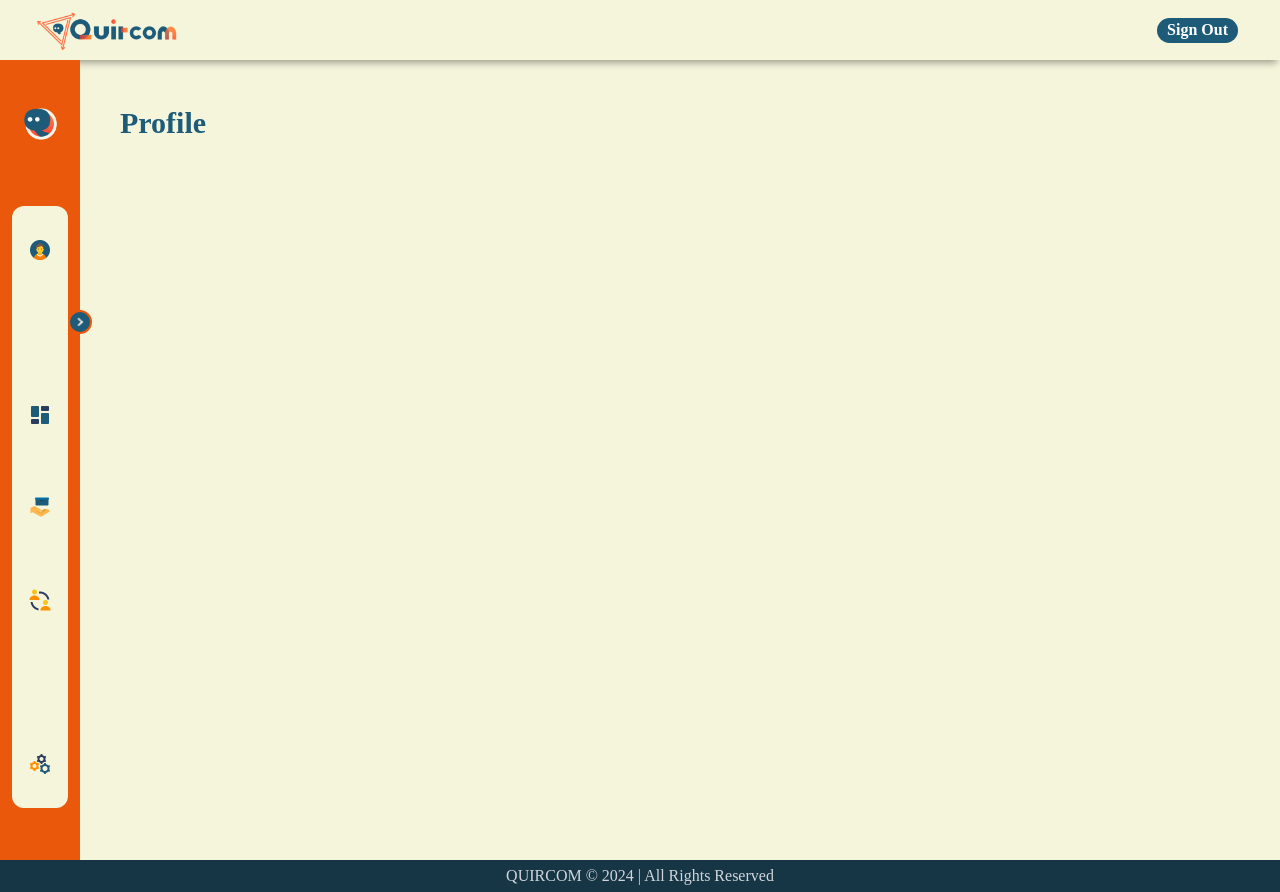
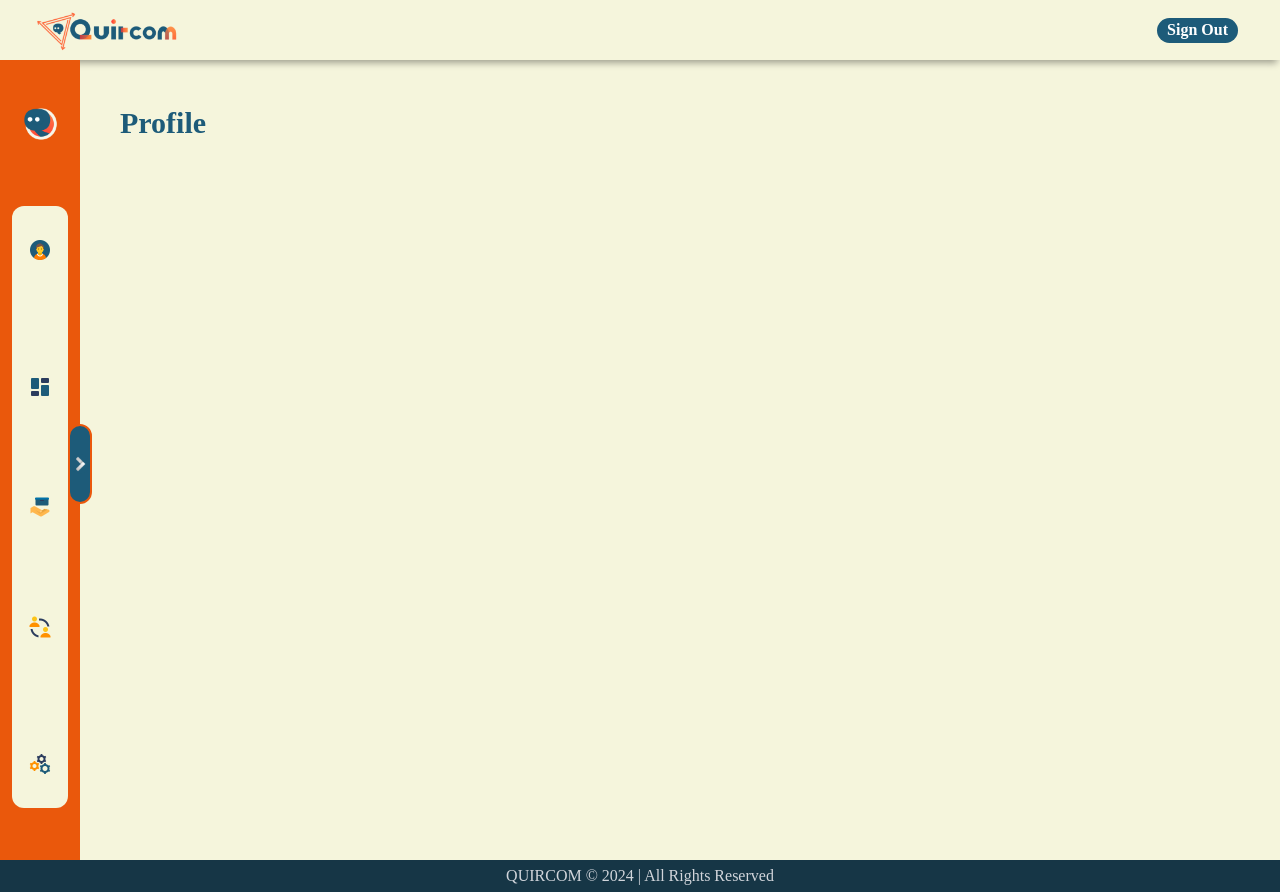
Before and after one commit to jianDeveloper/quircom, a React (Vite) app: page /client/profile in a window 1280 px wide. Built offline with nearby package versions, Linux system fonts and the light colour scheme.

Commit message:
minor changes on client navbar

```diff
--- a/src/client/CNav.jsx
+++ b/src/client/CNav.jsx
@@ -16,51 +16,52 @@ const CNav = () => {
 
   return (
     <aside className='flex items-center'>
-      <div class={`hidden flex-col justify-center items-center float-left ${controller ? 'w-72': 'w-20'} h-[100vh] md:flex p-3 pt-5 bg-orange-600 relative `}>
-        <img className={`flex absolute p-[5px] bg-[#1D5B79] cursor-pointer -right-3 top-[250px] h-6 w-6 border-2 border-orange-600 rounded-full ${!controller && 'rotate-180'}`}
-        src={minCD}
-        onClick={()=> setcontroller(!controller)}
-        />
+      <div class={`hidden flex-col justify-center items-center ${controller ? 'w-72': 'w-20'} h-[100vh] md:flex p-3 pt-5 bg-orange-600 relative `}>
+        <div className='flex justify-center items-center absolute -right-3 h-20 bg-[#1D5B79] border-2 border-orange-600 rounded-full cursor-pointer' onClick={()=> setcontroller(!controller)}>
+          <img className={` p-[2px] bg-[#1D5B79] h-5 w-5 rounded-full ${!controller && 'rotate-180'}`}
+          src={minCD}
+          />
+        </div>
         <div className='flex gap-x-4 p-2 items-center'>
           <img src={logoCD} className={`w-[40px] cursor-pointer duration-500 ${controller && 'rotate-[360deg]'}`}/>
           <img src= {logoHead} className={`${!controller && 'scale-0'} h-[70px] ml-[-15px] duration-300`}/>
         </div>
-        <ul className={`flex flex-col ${!controller && 'items-center'} justify-between my-10 py-4 rounded-xl bg-[#F5F5DC] h-full w-full `}>
+        <div className={`flex flex-col ${!controller && 'items-center'} justify-between my-10 py-4 rounded-xl bg-[#F5F5DC] h-full w-full `}>
         <Link to="/client/profile">
-            <div className={`text-[#163646] ${!controller && 'px-2 py-2 my-2 hover:rotate-[360deg]'} p-4 font-medium flex items-center gap-x-4 cursor-pointer hover:bg-blue-200 rounded-md duration-500`}>
-              <img src={userL} className={`h-6 w-6 `} />
+            <div className={`text-[#163646] ${!controller && 'px-2 py-2 my-2 hover:rotate-[360deg] duration-500'} p-4 font-medium flex items-center gap-x-4 cursor-pointer hover:bg-blue-200 rounded-md`}>
+              <img src={userL} className={`h-6 w-6`} />
               <span className={`${!controller && 'hidden'} origin-left duration-200`}>Profile</span>
             </div>
           </Link>
-
+          <ul className='flex flex-col justify-between'>
           <Link to="/client/dashboard">
-            <li className={`text-[#163646] ${!controller && 'px-2 py-2 my-2 hover:rotate-[360deg]'} p-4 font-medium flex items-center gap-x-4 cursor-pointer hover:bg-blue-200 rounded-md duration-500 mt-20`}>
+            <li className={`text-[#163646] ${!controller && 'px-2 py-2 my-10 hover:rotate-[360deg] duration-500'} p-4 font-medium flex items-center gap-x-4 cursor-pointer hover:bg-blue-200 rounded-md`}>
               <img src={dboardL} className='h-6 w-6' />
               <span className={`${!controller && 'hidden'} origin-left duration-200`}>Dashboard</span>
             </li>
           </Link>
 
           <Link to="/client/browse-service">
-            <li className={`text-[#163646] ${!controller && 'px-2 py-2 my-2 hover:rotate-[360deg]'} p-4 font-medium flex items-center gap-x-4 cursor-pointer hover:bg-blue-200 rounded-md duration-500`}>
+            <li className={`text-[#163646] ${!controller && 'px-2 py-2 my-10 hover:rotate-[360deg] duration-500'} p-4 font-medium flex items-center gap-x-4 cursor-pointer hover:bg-blue-200 rounded-md `}>
               <img src={serviceL} className='h-6 w-6' />
               <span className={`${!controller && 'hidden'} origin-left duration-200`}>Browse Service</span>
             </li>
           </Link>
 
           <Link to="/client/tracker">
-            <li className={`text-[#163646] ${!controller && 'px-2 py-2 my-2 hover:rotate-[360deg]'} p-4 font-medium flex items-center gap-x-4 cursor-pointer hover:bg-blue-200 rounded-md duration-500 mb-20`}>
+            <li className={`text-[#163646] ${!controller && 'px-2 py-2 my-10 hover:rotate-[360deg] duration-500'} p-4 font-medium flex items-center gap-x-4 cursor-pointer hover:bg-blue-200 rounded-md`}>
               <img src={trackerL} className='h-6 w-6' />
               <span className={`${!controller && 'hidden'} origin-left duration-200`}>Tracker</span>
             </li>
           </Link>
-
+          </ul>
           <Link to="/client/settings">
-            <li className={`text-[#163646] ${!controller && 'px-2 py-2 my-2 hover:rotate-[360deg]'} p-4 font-medium flex items-center gap-x-4 cursor-pointer hover:bg-blue-200 rounded-md duration-500`}>
+            <div className={`text-[#163646] ${!controller && 'px-2 py-2 my-2 hover:rotate-[360deg] duration-500'} p-4 font-medium flex items-center gap-x-4 cursor-pointer hover:bg-blue-200 rounded-md`}>
               <img src={settingsL} className='h-6 w-6' />
               <span className={`${!controller && 'hidden'} origin-left duration-200`}>Settings</span>
-            </li>
+            </div>
           </Link>
-        </ul>
+        </div>
       </div>
     </aside>
   )
```
